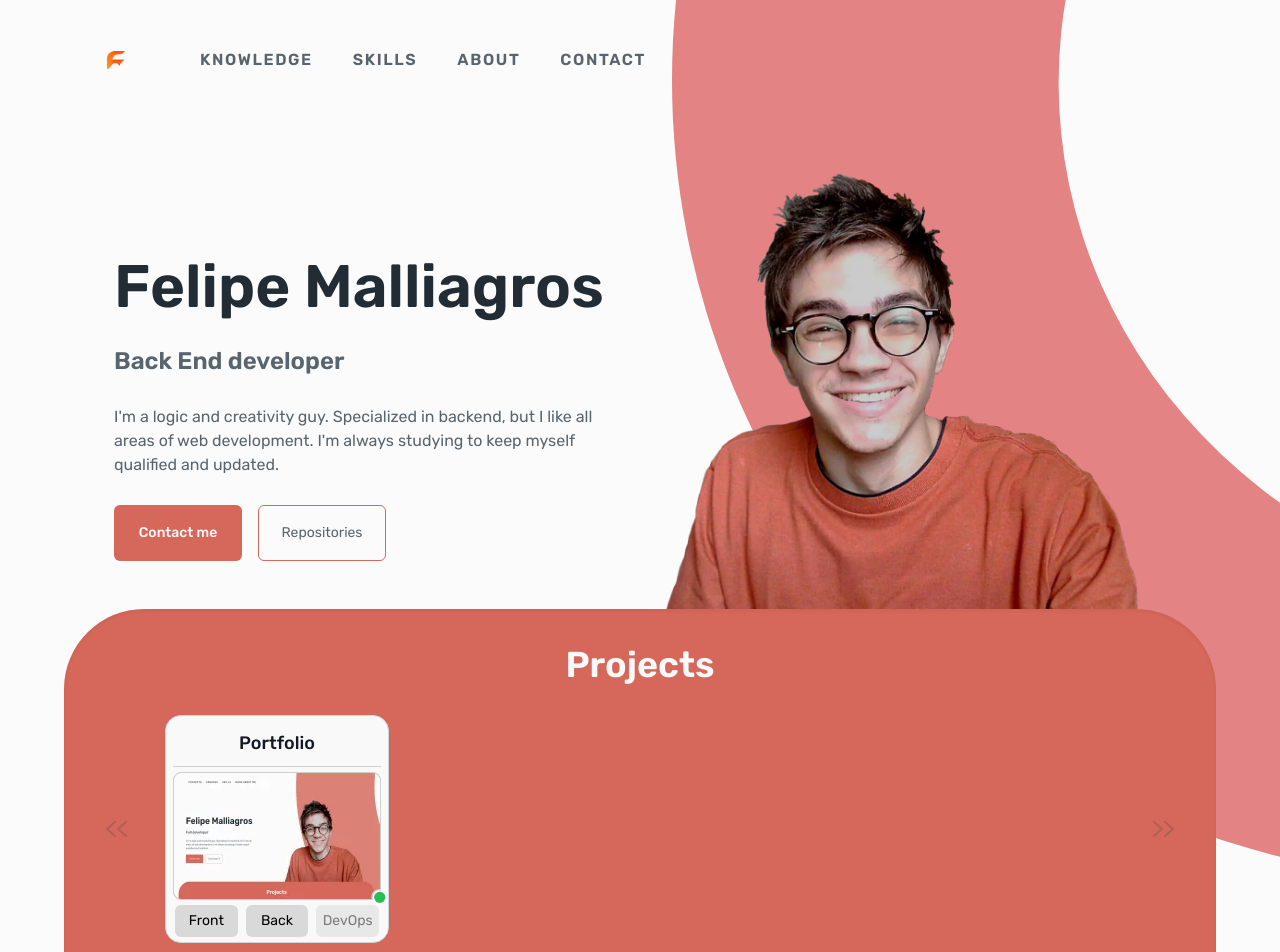
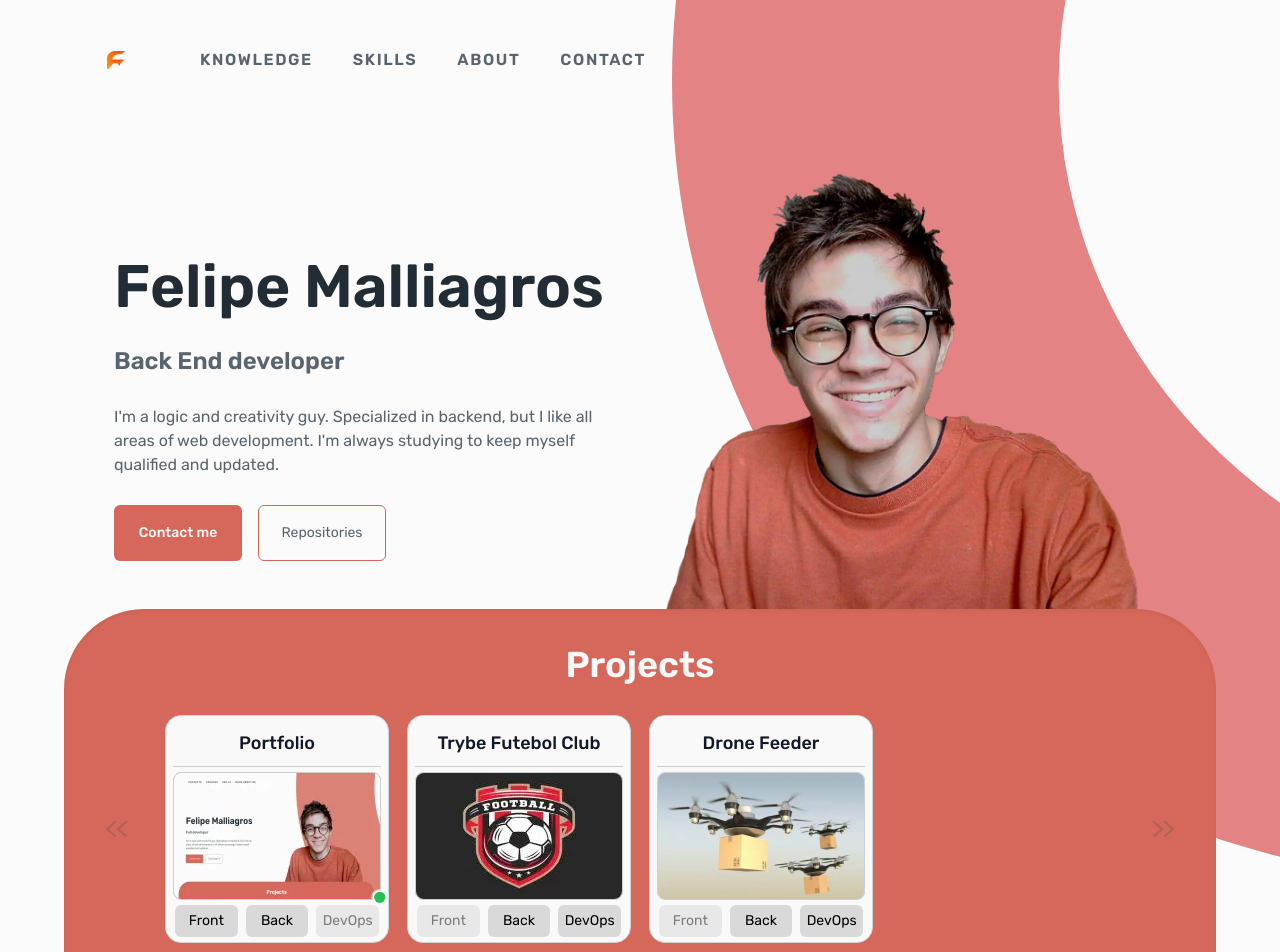
Before and after one commit to felipemalli/portfolio, a React (Vite) app: page / in a window 1280 px wide. Shown: the top 952 px of the page. Built offline with nearby package versions, Linux system fonts and the light colour scheme.

Commit message:
feat: add drone feeder and trybe futebol club data projects

```diff
--- a/src/components/shared/Card/InfoFrame.tsx
+++ b/src/components/shared/Card/InfoFrame.tsx
@@ -33,7 +33,7 @@ export const InfoFrame: React.FC<IInfoFrameProps> = ({ creator, description }: I
   }
 
   useEffect(() => {
-    let STRING_LIMIT = 176;
+    let STRING_LIMIT = 163;
     if (creator !== 'Felipe Vahia Malliagros') {
       STRING_LIMIT = 116;
     }
--- a/src/data/projects.ts
+++ b/src/data/projects.ts
@@ -5,7 +5,7 @@ export const projects: ICard[] = [
     name: 'Portfolio',
     type: 'project',
     creator: 'Felipe Vahia Malliagros',
-    description: 'Project developed to expose my knowledge. I started by designing the design in figma, and then applied it to the front-end. While developing, I decided to change some details. OBS: I will develop a backend for this application soon! And it will be easy, because I developed this frontend project already receiving structured and scalable data. So, I\'ll take the advantage of this to train something new on the backend/devops.',
+    description: 'Project developed to expose my knowledge. I started by designing the design in figma, and then applied it to the front-end. While developing, I decided to change some details. OBS: I will develop a backend for this application soon! I developed this frontend project already receiving structured and scalable data. Then, as it would be easy to implement the backend, I\'m going take this opportunity to train something new on the backend/devops.',
     inProgress: false,
     image: 'src/assets/projects/portfolio.webp',
     techAreas: {
@@ -34,5 +34,65 @@ export const projects: ICard[] = [
     bottonRightTag: {
       name: 'Browser',
     }
+  },
+  {
+    name: 'Trybe Futebol Club',
+    type: 'project',
+    creator: 'Felipe Vahia Malliagros',
+    description: 'For an already implemented Front-end, I developed a RESTful Back-end. This project consolidated my knowledge about Object Oriented Programming (OOP) and integration between Front-end and Back-end. I deployed this project with Docker and Heroku, but it\'s not online anymore due to the end of free use of Heroku.',
+    inProgress: false,
+    image: 'src/assets/projects/trybefutebolclub.webp',
+    techAreas: {
+      backend: {
+        skills: ['Typescript', 'Node', 'Express', 'Sequelize', 'MySQL', 'Jest', 'Mocha/Chai/Sinon', 'JWT', 'OOP'],
+      },
+      devops: {
+        skills: ['Docker'],
+      }
+    },
+    links: [
+      {
+        name: 'Code',
+        link: 'https://github.com/felipemalli/trybe-futebol-club'
+      },
+      {
+        name: 'Browser',
+        link: ''
+      },
+      {
+        name: 'API',
+        link: 'https://documenter.getpostman.com/view/20084845/UzBjsnsX'
+      },
+    ],
+  },
+  {
+    name: 'Drone Feeder',
+    type: 'project',
+    creator: 'Felipe Vahia Malliagros',
+    description: 'Back-end project of a drone delivery made in team. Besides the basic routes, there are some routes to handle videos. Tests were made with H2, JUnit and JaCoCo for code coverage.',
+    inProgress: false,
+    image: 'src/assets/projects/dronefeeder.webp',
+    techAreas: {
+      backend: {
+        skills: ['Java', 'Spring', 'MySQL', 'JUnit', 'H2', 'OOP'],
+      },
+      devops: {
+        skills: ['Docker'],
+      }
+    },
+    links: [
+      {
+        name: 'Code',
+        link: 'https://github.com/felipemalli/drone-feeder'
+      },
+      {
+        name: 'Browser',
+        link: ''
+      },
+      {
+        name: 'API',
+        link: 'https://github.com/felipemalli/drone-feeder#documenta%C3%A7%C3%A3o-da-api'
+      },
+    ],
   }
 ];
--- a/src/data/skills.ts
+++ b/src/data/skills.ts
@@ -2,7 +2,7 @@ const otherSkills: string[] = ['Microservices', 'Design Patterns', 'TDD', 'OOP',
 
 const devopsSkills: string[] = ['Docker', 'Kubernetes', 'AWS', 'Github Actions', 'Scaffolding'];
 
-const backendSkills: string[] = ['Javascript', 'Typescript', 'Node', 'Express', 'Sequelize', 'Prisma', 'Nest', 'Jest', 'MySQL', 'MongoDB', 'Swagger', 'Java', 'Spring', 'Hibernate', 'Quarkus', 'JUnit', 'Python', 'JWT', 'Cookies', 'Husky'];
+const backendSkills: string[] = ['Javascript', 'Typescript', 'Node', 'Express', 'Sequelize', 'Prisma', 'Nest', 'Jest', 'MySQL', 'MongoDB', 'Swagger', 'Java', 'Spring', 'Hibernate', 'Quarkus', 'JUnit', 'H2', 'Python', 'JWT', 'Cookies', 'Husky'];
 
 const frontendSkills: string[] = ['HTML', 'CSS', 'Javascript', 'Typescript', 'React', 'Redux', 'Next', 'Jest', 'React Testing Library', 'Tailwind', 'Material-UI', 'Figma'];
 
```
Also changed, not shown: src/assets/projects/dronefeeder.webp (added), src/assets/projects/trybefutebolclub.webp (added).
